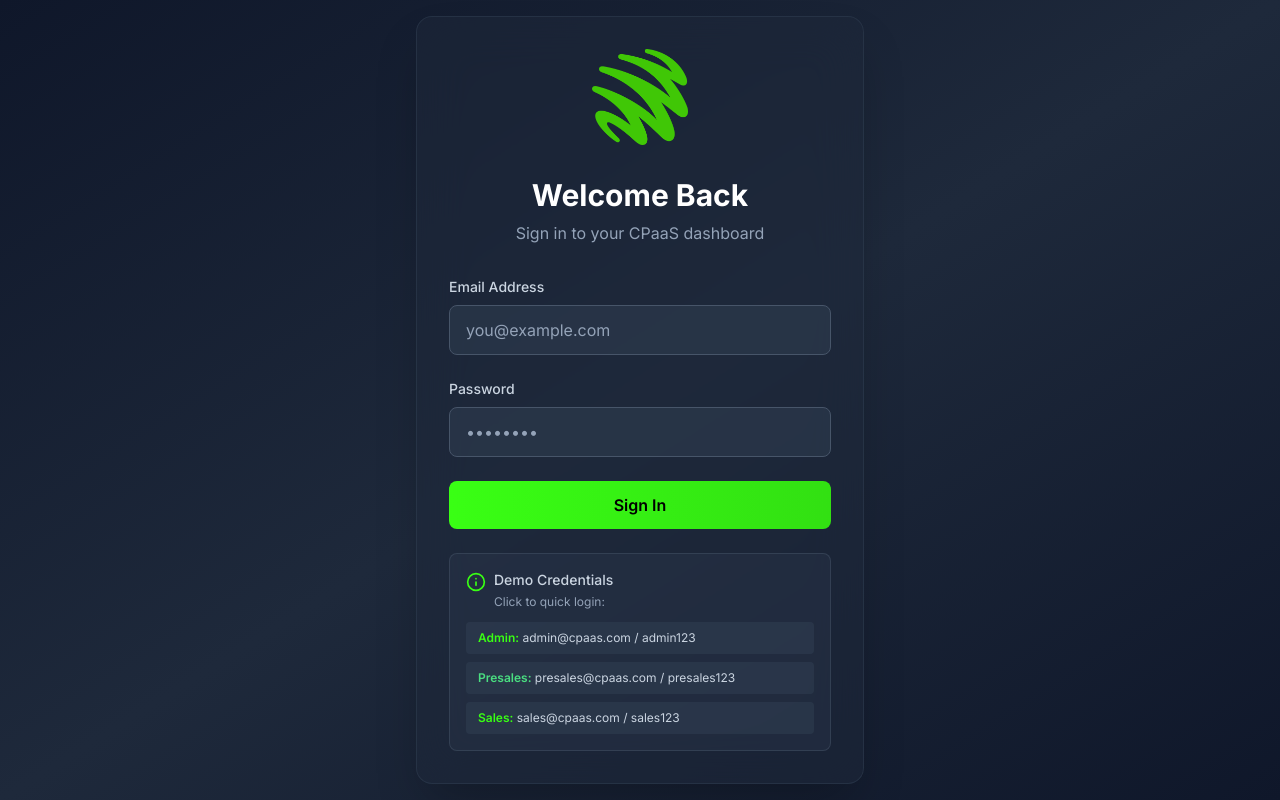
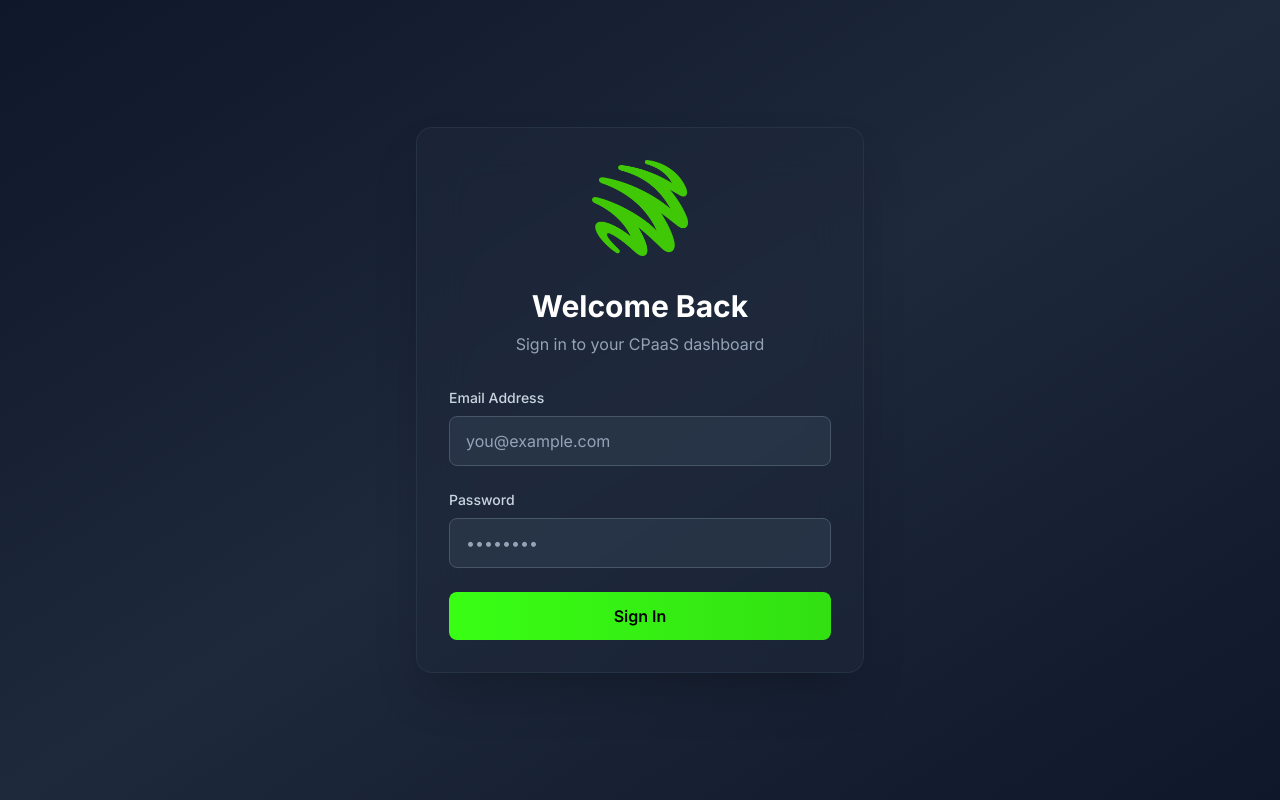
Before and after one commit to rakzzmzz-sudo/APIPlatform, a Next.js app: page / in a window 1280 px wide. Built offline with nearby package versions, Linux system fonts and the light colour scheme; no server answers.

Commit message:
Removed demo credentials from login page

```diff
--- a/src/components/Auth/Login.tsx
+++ b/src/components/Auth/Login.tsx
@@ -1,6 +1,6 @@
 import { useState } from 'react';
 import { useAuth } from '../../contexts/AuthContext';
-import { LogIn, Info } from 'lucide-react';
+
 
 export default function Login({ onToggle }: { onToggle: () => void }) {
   const [email, setEmail] = useState('');
@@ -22,10 +22,6 @@ export default function Login({ onToggle }: { onToggle: () => void }) {
     }
   };
 
-  const quickLogin = (email: string, password: string) => {
-    setEmail(email);
-    setPassword(password);
-  };
 
   return (
     <div className="min-h-screen bg-gradient-to-br from-slate-900 via-slate-800 to-slate-900 flex items-center justify-center p-4">
@@ -84,35 +80,7 @@ export default function Login({ onToggle }: { onToggle: () => void }) {
             </button>
           </form>
 
-          <div className="mt-6 p-4 bg-slate-700/30 rounded-lg border border-slate-600/50">
-            <div className="flex items-start gap-2 mb-3">
-              <Info className="w-5 h-5 text-[#39FF14] flex-shrink-0 mt-0.5" />
-              <div>
-                <p className="text-sm font-medium text-slate-300 mb-1">Demo Credentials</p>
-                <p className="text-xs text-slate-400">Click to quick login:</p>
-              </div>
-            </div>
-            <div className="space-y-2">
-              <button
-                onClick={() => quickLogin('admin@cpaas.com', 'admin123')}
-                className="w-full text-left px-3 py-2 bg-slate-700/50 hover:bg-slate-600/50 rounded text-xs text-slate-300 transition-colors"
-              >
-                <span className="font-semibold text-[#39FF14]">Admin:</span> admin@cpaas.com / admin123
-              </button>
-              <button
-                onClick={() => quickLogin('presales@cpaas.com', 'presales123')}
-                className="w-full text-left px-3 py-2 bg-slate-700/50 hover:bg-slate-600/50 rounded text-xs text-slate-300 transition-colors"
-              >
-                <span className="font-semibold text-green-400">Presales:</span> presales@cpaas.com / presales123
-              </button>
-              <button
-                onClick={() => quickLogin('sales@cpaas.com', 'sales123')}
-                className="w-full text-left px-3 py-2 bg-slate-700/50 hover:bg-slate-600/50 rounded text-xs text-slate-300 transition-colors"
-              >
-                <span className="font-semibold text-[#39FF14]">Sales:</span> sales@cpaas.com / sales123
-              </button>
-            </div>
-          </div>
+
         </div>
       </div>
     </div>
```
